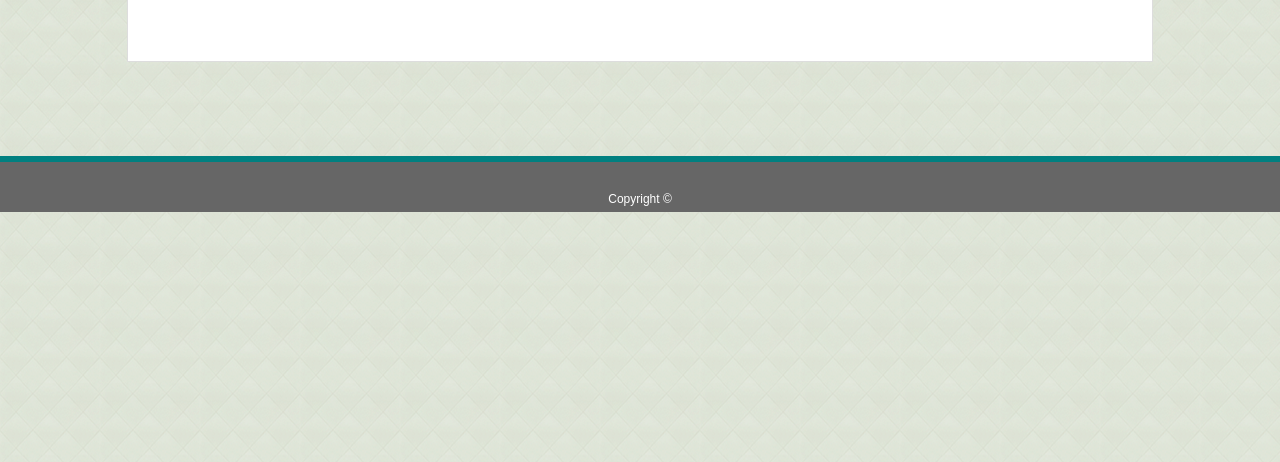
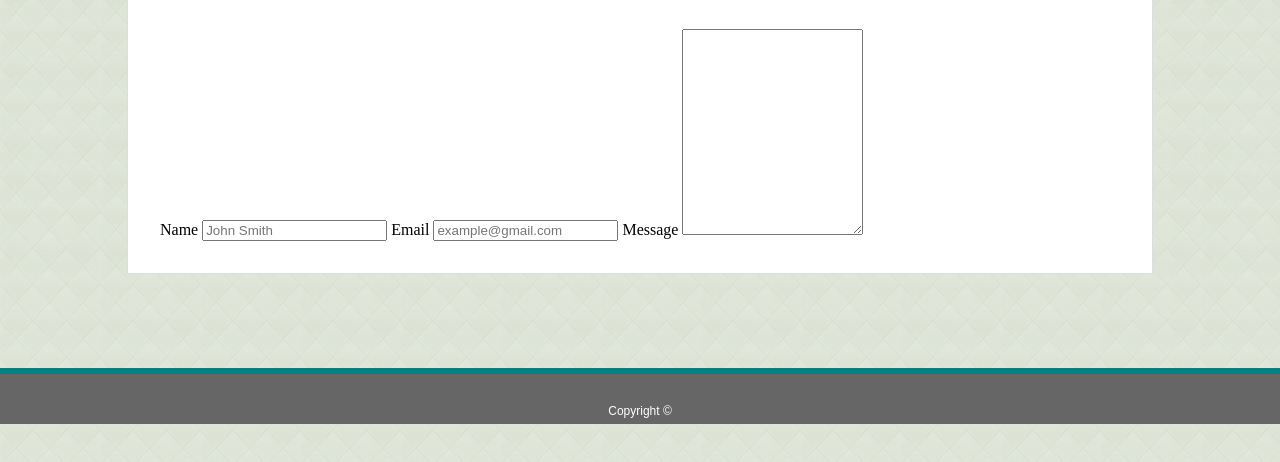
Before and after one commit to Lee4n/Basic-Portfolio, a plain HTML site: page contact.html in a window 1280 px wide. Shown: the part 236-698 px from the top of the page. Drawn offline with Linux system fonts and the light colour scheme.

Commit message:
added name/email/message text input area

```diff
--- a/contact.html
+++ b/contact.html
@@ -34,6 +34,17 @@
         <div style="border-bottom: 2px solid #dddddd; margin-bottom: 32px;">
             <h1 style="color: teal;">Contact</h1>
         </div>
+
+        <div>
+            <label for="name">Name</label>
+            <input type="text" id="name" placeholder="John Smith">
+
+            <label for="email">Email</label>
+            <input type="text" id="email" placeholder="example@gmail.com">
+
+            <label for="message">Message</label>
+            <textarea id="message" style="height: 200px;"></textarea>
+        </div>
     </div>
 
     <!-- Footer -->
```
